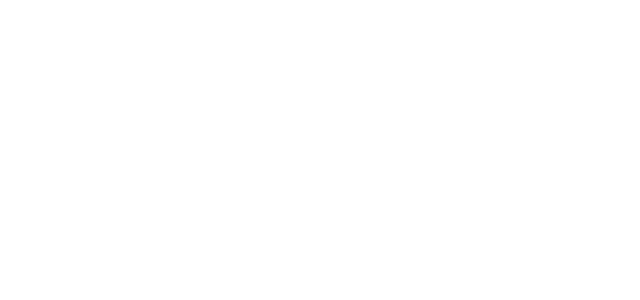
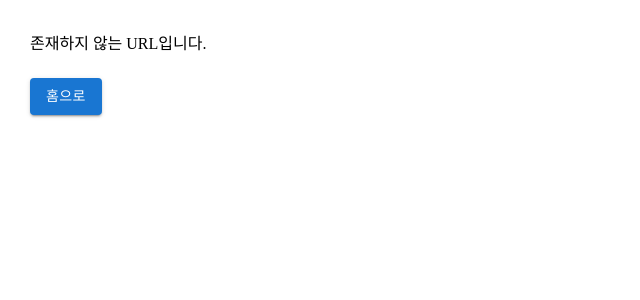
Before and after one commit to melonMochiRoll/reactjs, a React app: page / in a window 1280 px wide. Before the commit this address had no page. Shown: the top 300 px of the page, without its empty margins (0-640 px from the left). Built offline with nearby package versions, Linux system fonts and the light colour scheme; a web font is replaced by a local one.

Commit message:
Fix NotFound path

```diff
--- a/src/main.tsx
+++ b/src/main.tsx
@@ -10,7 +10,7 @@
   <Routes>
     <Route path="/login" element={<LogIn />}/>
     <Route path="/join" element={<Join />}/>
-    <Route element={<NotFound />}/>
+    <Route path="*" element={<NotFound />}/>
   </Routes>
 </BrowserRouter>,
 document.querySelector('#app'));
```
